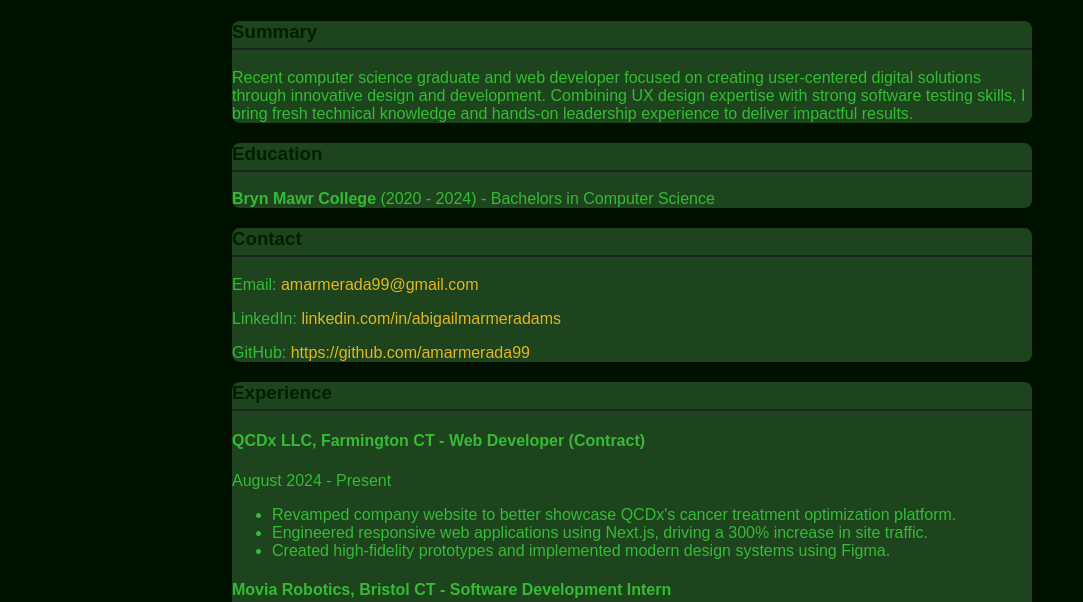
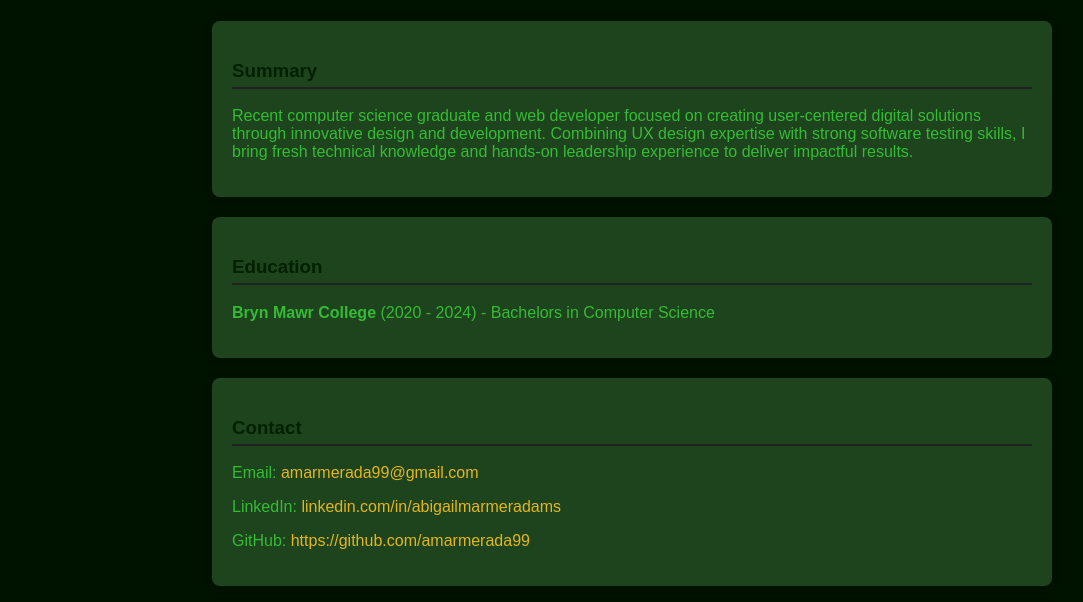
Before and after one commit to amarmerada99/amarmerada99.github.io, a plain HTML site: page index.html in a window 1280 px wide. Shown: the part 338-940 px from the top of the page, without its empty margins (8-1091 px from the left). Drawn offline with Linux system fonts and the light colour scheme.

Commit message:
layout update 3

```diff
--- a/index.css
+++ b/index.css
@@ -16,6 +16,7 @@
 img{
     height: 200px;
     width: 300px;
+    align-self: center;
 }
 
 .bio{
@@ -29,16 +30,15 @@
 }
 .information{
     vertical-align: middle;
-    align-self: left;
 }
 
 section {
     background: #1e441e;
+    padding: 20px;
     margin: 20px auto;
     border-radius: 8px;
     box-shadow: 0px 0px 10px rgba(0, 0, 0, 0.1);
     max-width: 800px;
-    align-self: left;
 }
 
 h1, h2 {
```
